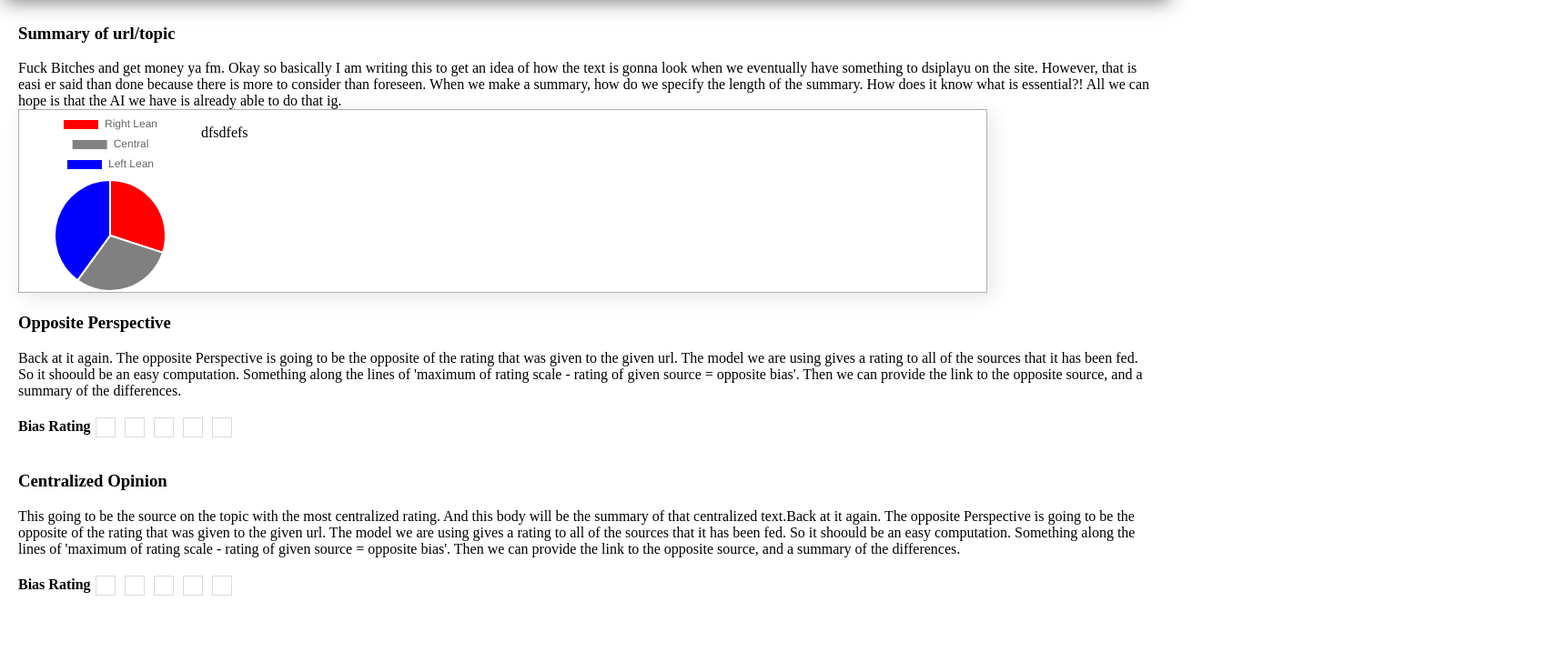
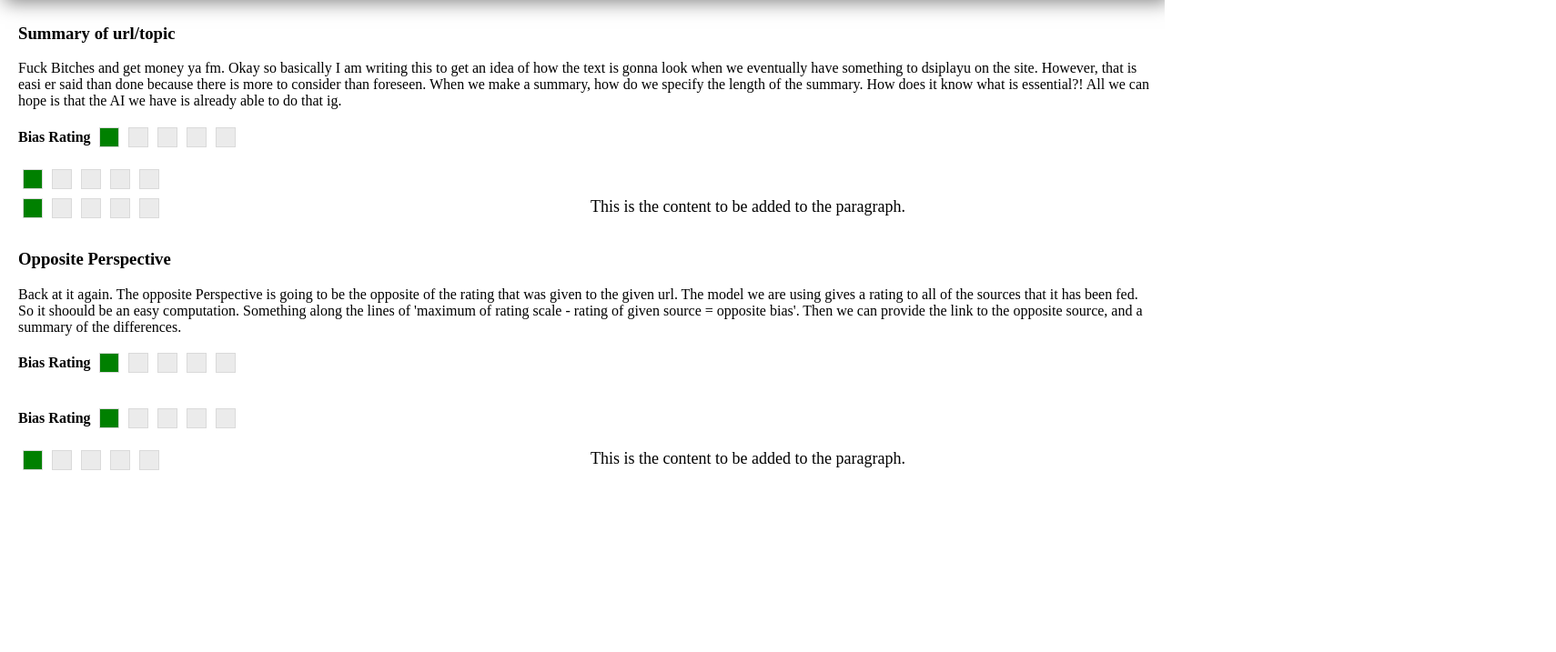
Before and after one commit to aaron-yang799/tiger-hacks, a browser extension: page index.html in a window 1280 px wide. Shown: the part 83-800 px from the top of the page at 91% size, 1710 px wide, since content can reach past the window. Drawn offline with nearby package versions, Linux system fonts and the light colour scheme; no server answers.

Commit message:
the meat and taters

```diff
--- a/content.js
+++ b/content.js
@@ -51,9 +51,16 @@ query({"inputs": test}).then((response) => {
 
 
 const boxIds = [
-    "SumBox1", "SumBox2", "SumBox3", "SumBox4", "SumBox5",
-    "OppBox1", "OppBox2", "OppBox3", "OppBox4", "OppBox5",
-    "CentBox1", "CentBox2", "CentBox3", "CentBox4", "CentBox5"
+    "SumBoxR1", "SumBoxR2", "SumBoxR3", "SumBoxR4", "SumBoxR5",
+    "SumBoxC1", "SumBoxC2", "SumBoxC3", "SumBoxC4", "SumBoxC5",
+    "SumBoxL1", "SumBoxL2", "SumBoxL3", "SumBoxL4", "SumBoxL5",
+    "OppBoxR1", "OppBoxR2", "OppBoxR3", "OppBoxR4", "OppBoxR5",
+    "OppBoxC1", "OppBoxC2", "OppBoxC3", "OppBoxC4", "OppBoxC5",
+    "OppBoxL1", "OppBoxL2", "OppBoxL3", "OppBoxL4", "OppBoxL5"
+];
+
+const infoIds = [
+    "SumInfo", "OppInfo", "CentBox"
 ];
 
 const data = {
@@ -93,14 +100,22 @@ function decideBox(){
     });
 }
 
-function decidePie(){
-    const ctx = document.getElementById("myPieChart").getContext("2d");
+function displayBias(){
+    var contentToWrite = "This is the content to be added to the paragraph.";
+    const elements = document.querySelectorAll('p');
+    var i = 0;
+    // Find the paragraph element by its ID
+    elements.forEach(function(element) {
+        const elementName = infoIds[i];
+        var paragraphElement = document.getElementById(elementName);
 
-    const config = {
-        type: 'pie',
-        data: data,
-    };
-    const myPieChart = new Chart(ctx, config);
+        // Create a text node with your content
+        var textNode = document.createTextNode(contentToWrite);
+
+        // Append the text node to the paragraph element
+        paragraphElement.appendChild(textNode);
+        i = i + 1;
+    });
 }
 
 //This is the utilization of chatgpt API to generate a summary of the webpage content
@@ -115,10 +130,10 @@ fetch(apiUrl, {
     method: "POST", //means we are sending data to GPT
     headers: {
         "Content-Type": "application/json",
-        "Authorization": `Bearer ${apiKey}`,
+        "Authorization": `Bearer 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`,
     },
     body: JSON.stringify({
-        prompt: `Summarize the webpage: ${content}`,
+        prompt: `Summarize the content: ${content}`,
         max_tokens: 150,
     }),
 })
@@ -132,6 +147,7 @@ fetch(apiUrl, {
     });
 
 window.onload = function() {
-    //decideBox();
-    decidePie();
+    decideBox();
+    //decidePie();
+    displayBias();
 };
--- a/index.html
+++ b/index.html
@@ -32,14 +32,16 @@
                     already able to do that ig.
                 </body>
                 <br>
-                <!--<div class = "box-container">
-                    <h4>Bias Rating</h4><div class="mini-box" id="SumBox1"></div><div class="mini-box" id="SumBox2"></div><div class="mini-box" id="SumBox3"></div><div class="mini-box" id="SumBox4"></div><div class="mini-box" id="SumBox5"></div>
-                </div>-->
-                <div class="floating-box">
-                    <canvas id="myPieChart"></canvas>
-                    <div id="chart-info">
-                        <p>dfsdfefs</p>
-                    </div>
+                <div class="rating-wrap">
+                    <h4>Bias Rating</h4>
+                    <div class="mini-box" id="SumBoxR1"></div><div class="mini-box" id="SumBoxR2"></div><div class="mini-box" id="SumBoxR3"></div><div class="mini-box" id="SummBoxR4"></div><div class="mini-box" id="SumBoxR5"></div>
+                    <br>
+                    <div class="mini-box" id="SumBoxC1"></div><div class="mini-box" id="SumBoxC2"></div><div class="mini-box" id="SumBoxC3"></div><div class="mini-box" id="SummBoxC4"></div><div class="mini-box" id="SumBoxC5"></div>
+                    <br>
+                    <div class="mini-box" id="SumBoxL1"></div><div class="mini-box" id="SumBoxL2"></div><div class="mini-box" id="SumBoxL3"></div><div class="mini-box" id="SummBoxL4"></div><div class="mini-box" id="SumBoxL5"></div>
+                </div>
+                <div class="chart-info">
+                    <p id = "SumInfo"></p>
                 </div>
             </div>
             <div>
@@ -49,18 +51,17 @@
                     the given url. The model we are using gives a rating to all of the sources that it has been fed. So it shoould be an easy computation. Something along the lines of 'maximum of rating scale - rating of given source = opposite bias'. Then we can provide the link to the opposite source, and a summary of the differences.
                 </body>
                 <br>
-                <div class = "box-container">
-                    <h4>Bias Rating</h4><div class="mini-box" id="OppBox1"></div><div class="mini-box" id="OppBox2"></div><div class="mini-box" id="OppBox3"></div><div class="mini-box" id="OppBox4"></div><div class="mini-box" id="OppBox5"></div>
+                <div class="rating-wrap">
+                    <h4>Bias Rating</h4>
+                    <div class="mini-box" id="OppBoxR1"></div><div class="mini-box" id="OppBoxR2"></div><div class="mini-box" id="OppBoxR3"></div><div class="mini-box" id="OppBoxR4"></div><div class="mini-box" id="OppBoxR5"></div>
+                    <br>
+                    <h4>Bias Rating</h4>
+                    <div class="mini-box" id="OppBoxC1"></div><div class="mini-box" id="OppBoxC2"></div><div class="mini-box" id="OppBoxC3"></div><div class="mini-box" id="OppBoxC4"></div><div class="mini-box" id="OppBoxC5"></div>
+                    <br>
+                    <div class="mini-box" id="OppBoxL1"></div><div class="mini-box" id="OppBoxL2"></div><div class="mini-box" id="OppBoxL3"></div><div class="mini-box" id="OppBoxL4"></div><div class="mini-box" id="OppBoxL5"></div>
                 </div>
-            </div>
-            <div>
-                <h3 class = "section-title">Centralized Opinion</h3>
-                <body>
-                    This going to be the source on the topic with the most centralized rating. And this body will be the summary of that centralized text.Back at it again. The opposite Perspective is going to be the opposite of the rating that was given to the given url. The model we are using gives a rating to all of the sources that it has been fed. So it shoould be an easy computation. Something along the lines of 'maximum of rating scale - rating of given source = opposite bias'. Then we can provide the link to the opposite source, and a summary of the differences.
-                </body>
-                <br>
-                <div class = "box-container">
-                    <h4>Bias Rating</h4><div class="mini-box" id="CentBox1"></div><div class="mini-box" id="CentBox2"></div><div class="mini-box" id="CentBox3"></div><div class="mini-box" id="CentBox4"></div><div class="mini-box" id="CentBox5"></div>
+                <div class="chart-info">
+                    <p id = "OppInfo"></p>
                 </div>
             </div>
         </div>
--- a/styles.css
+++ b/styles.css
@@ -46,23 +46,19 @@ body {
 
 h4{
     display:inline-block;
+    vertical-align: middle;
 }
 
-.floating-box {
-    width: 85%;
-    height:200px;
-    box-shadow: 5px 5px 20px rgba(.1,.1,.1,.1);
-    border: 1px solid #b3adad;
-    margin: 0 50% 0 0;
-    display:inline-flex;
+.chart-info{
+    display:inline-block;
+    width: 40%;
 }
 
-#myPieChart{
-    width: 70%;
-    height: auto;
-    display:inline-flex
+.rating-wrap{
+    display:inline-block;
+    width: 50%;
 }
 
-#chart-info{
-    display:inline-block;
+p{
+    font-size: large;
 }
```
